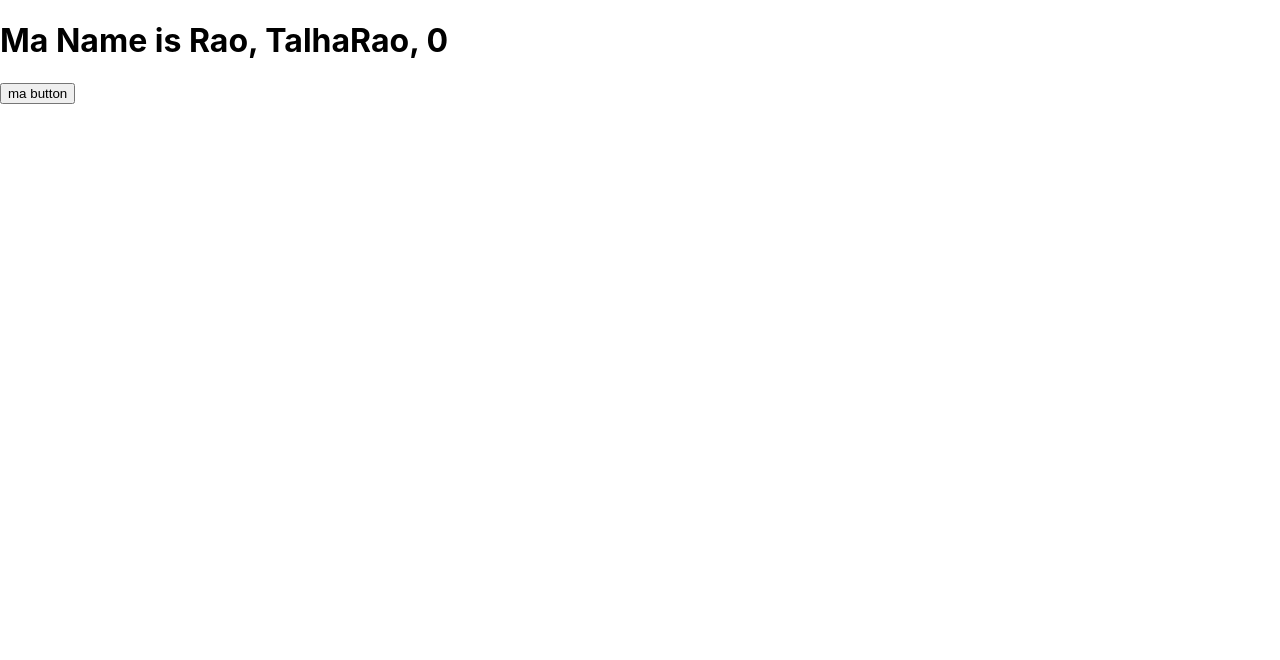
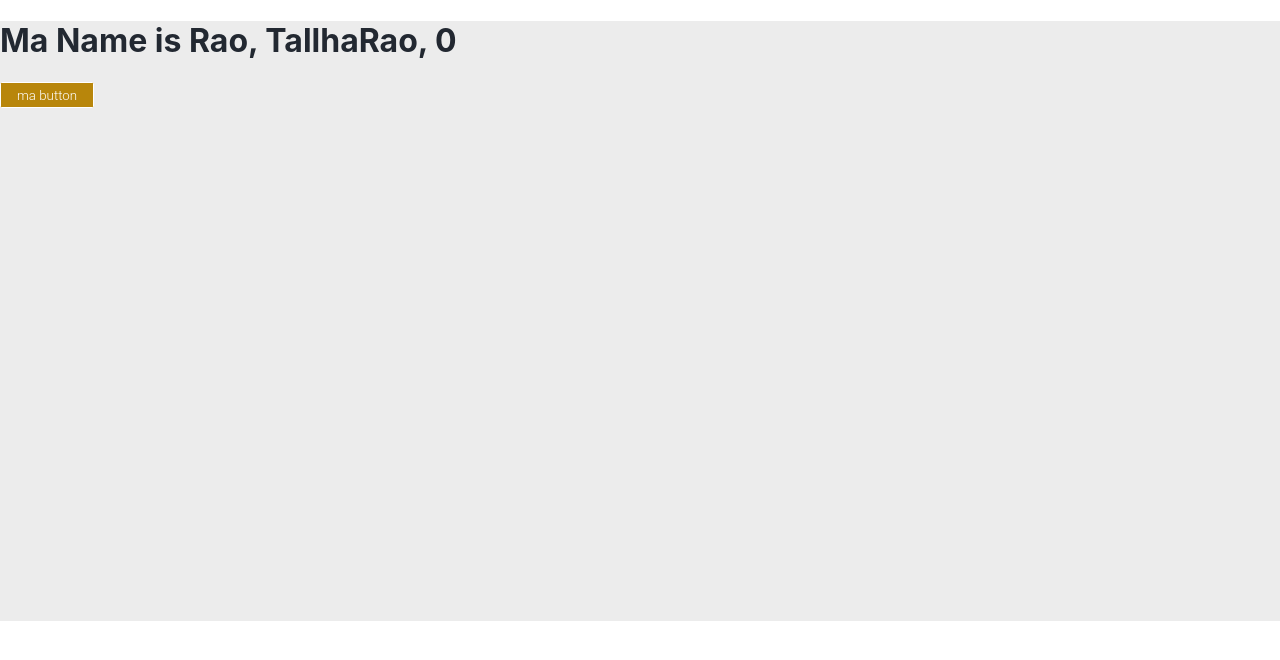
Before and after one commit to MuhammadTalhaRao/boot-camp_v2, a React (Create React App) app: page / in a window 1280 px wide. Shown: the top 660 px of the page. Built offline with nearby package versions, Linux system fonts and the light colour scheme.

Commit message:
theme changer added

```diff
--- /dev/null
+++ b/src/button.css
@@ -0,0 +1,19 @@
+.ClassicButton{
+    display:inline-block;
+    padding:0.35em 1.2em;
+    border:0.1em solid #FFFFFF;
+    margin:0 0.3em 0.3em 0;
+    border-radius:0.12em;
+    box-sizing: border-box;
+    text-decoration:none;
+    font-family:'Roboto',sans-serif;
+    font-weight:300;
+    color:#FFFFFF;
+    text-align:center;
+    background-color: darkgoldenrod;
+    transition: all 0.2s;
+}
+.ClassicButton:hover{
+    color:#000000;
+    background-color:#FFFFFF;
+}
--- /dev/null
+++ b/src/button.js
@@ -0,0 +1,10 @@
+import React from 'react';
+import './button.css';
+
+function Button(props){
+    return(
+        <button className = 'ClassicButton' >{props.Text}</button>
+    );
+}
+
+export default Button;
--- /dev/null
+++ b/src/counter_class.js
@@ -0,0 +1,20 @@
+import React, { Component } from 'react';
+
+class Counter extends Component{
+    constructor(props){
+        super(props);
+        this.state = {count: 0};
+    }
+
+    render(){
+        return(
+            <div>
+                <h1>Counter: {this.state.count}</h1>
+                <button onClick = {()=>alert(this.state.count+=1)} >Counter ++</button>
+                <button onClick = {()=>alert(this.state.count-=1)} >Counter --</button>
+            </div>
+        );
+    }
+}
+
+export default Counter;
--- a/src/index.js
+++ b/src/index.js
@@ -4,10 +4,12 @@ import './index.css';
 import App from './App';
 import * as serviceWorker from './serviceWorker';
 import Cool_name from './ma_jsx';
+import Button from './button.js';
+import Counter from './counter_class';
 
 ReactDOM.render(
   <React.StrictMode>
-    <Cool_name f_name = 'Talha' l_name = 'Rao' />
+    <Cool_name f_name = 'Tallha' l_name = 'Rao' />
   </React.StrictMode>,
   document.getElementById('root')
 );
--- /dev/null
+++ b/src/ma_css.css
@@ -0,0 +1,14 @@
+.box{
+    height: 600px;
+    width: 100%;
+}
+
+.dark{
+    background-color: #222831;
+    color: #ececec;
+}
+
+.light{
+    color: #222831;
+    background-color: #ececec;
+}
--- a/src/ma_jsx.js
+++ b/src/ma_jsx.js
@@ -1,12 +1,20 @@
 import React, { useState } from 'react';
+import './ma_css.css';
+import './button.css';
 
 function Cool_name(props){
     let [g_bond, setBond] = useState(0);
+    let [theme, changeTheme] = useState(0);
+
+    function click_handler(){
+      setBond(777);
+      changeTheme(!theme);
+    }
 
     return(
-        <div>
+        <div className = {` box  ${ theme ? 'dark':'light' } `} >
           <h1>Ma Name is {props.l_name}, {props.f_name + props.l_name}, {g_bond}</h1>
-          <button onClick = {()=>setBond(777)} >ma button</button>
+          <button onClick = {click_handler} className = 'ClassicButton' >ma button</button>
         </div>
     );
 }
```
